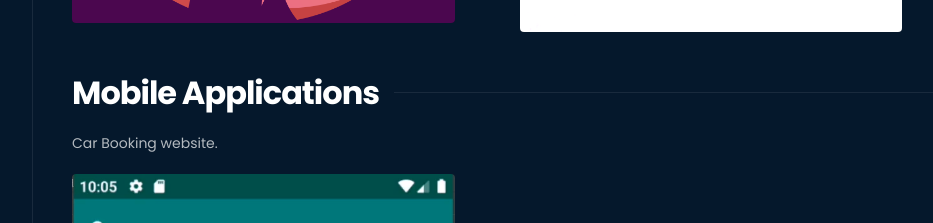
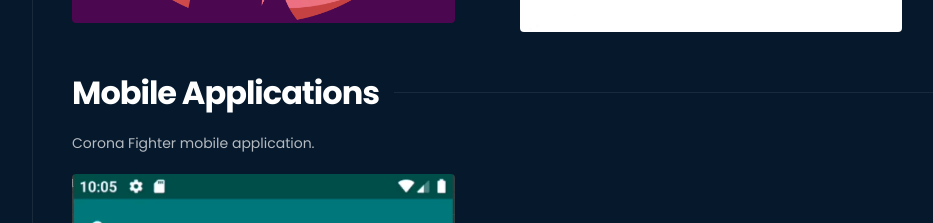
Before and after one commit to RustamRaybik11/Rustam-Raybik, a website: page index.html in a window 1280 px wide. Shown: the part 5700-5923 px from the top of the page, without its empty margins (288-1221 px from the left). Drawn offline with Linux system fonts and the light colour scheme.

Commit message:
Update index.html

```diff
--- a/index.html
+++ b/index.html
@@ -667,7 +667,7 @@
                   <li class="myworks">
                     <div class="yb-work-item uk-transition-toggle">
                       <div class="uk-text-small">
-                        <p>Car Booking website.
+                        <p>Corona Fighter mobile application.
                         </p>
                       </div>
                       <div class="yb-work-item-img-wrap">
```
